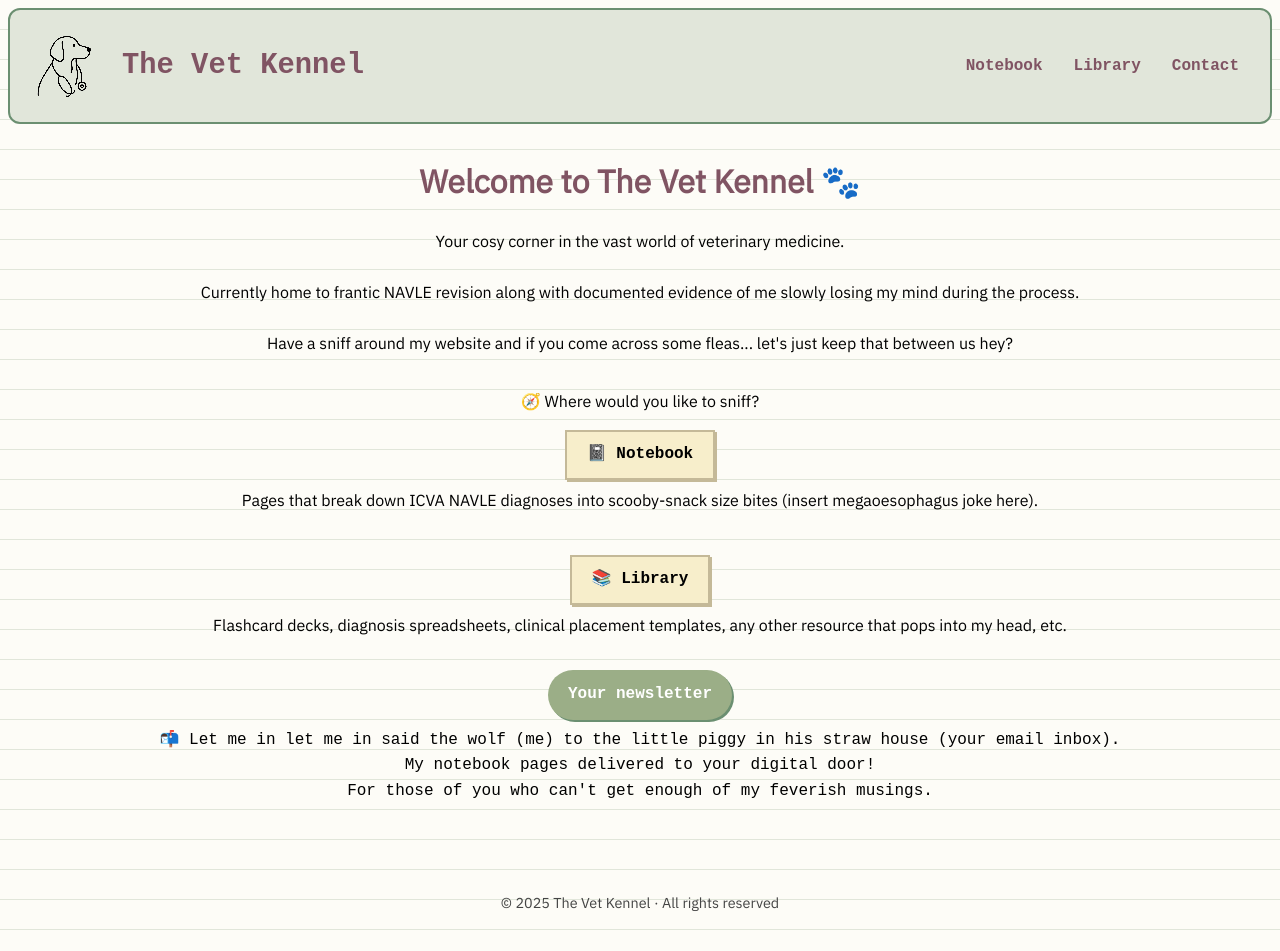
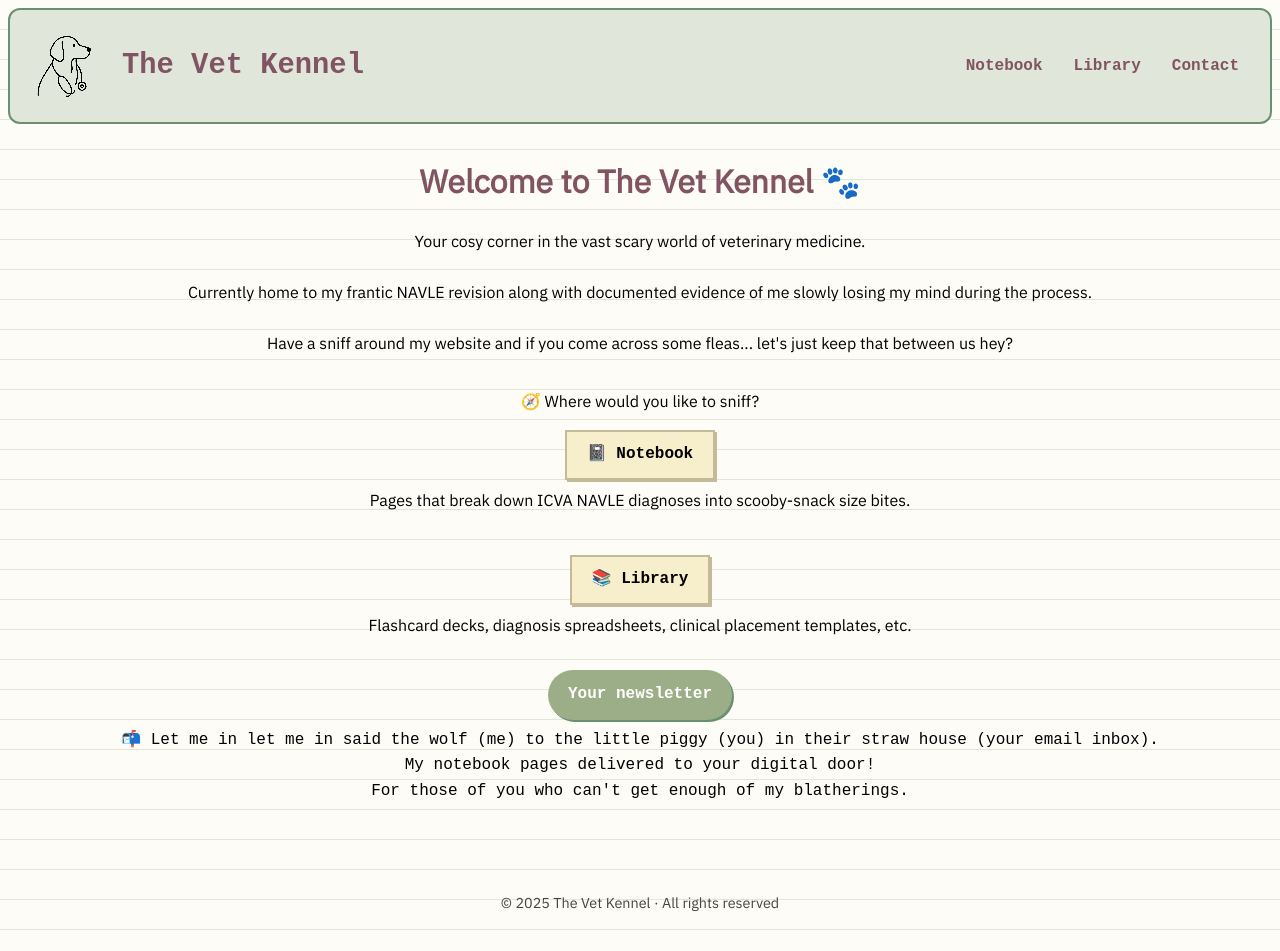
Before and after one commit to TheVetKennel/thevetkennel.github.io, a Jekyll site: the page built from index.md, in a window 1280 px wide. Built offline with Jekyll 4.4.1, drawn with Linux system fonts in a browser that asks for light colours.

Commit message:
Update index.md

```diff
--- a/index.md
+++ b/index.md
@@ -5,18 +5,18 @@
 
 <div class="homepage-container">
     <h1>Welcome to The Vet Kennel 🐾</h1>
-  <p>Your cosy corner in the vast world of veterinary medicine.<br><br>Currently home to frantic NAVLE revision along with documented evidence of me slowly losing my mind during the process.<br><br>Have a sniff around my website and if you come across some fleas... let's just keep that between us hey?</p>
+  <p>Your cosy corner in the vast scary world of veterinary medicine.<br><br>Currently home to my frantic NAVLE revision along with documented evidence of me slowly losing my mind during the process.<br><br>Have a sniff around my website and if you come across some fleas... let's just keep that between us hey?</p>
 
 <div class="navigation-buttons">
   <p>🧭 Where would you like to sniff?</p>
   <div class="button-group">
     <a class="retro-button" href="/notebook">📓 Notebook</a>
-    <span>Pages that break down ICVA NAVLE diagnoses into scooby-snack size bites (insert megaoesophagus joke here).</span><br>
+    <span>Pages that break down ICVA NAVLE diagnoses into scooby-snack size bites.</span><br>
     <a class="retro-button" href="/library">📚 Library</a>
-    <span>Flashcard decks, diagnosis spreadsheets, clinical placement templates, any other resource that pops into my head, etc.</span>
+    <span>Flashcard decks, diagnosis spreadsheets, clinical placement templates, etc.</span>
   </div>
 </div>
 
   <a class="cta-button" href="https://eepurl.com/hYOUR-LINK-HERE" target="_blank" style="margin-top: 2em; display: inline-block;">Your newsletter</a>
-<p class="retro-description">📬 Let me in let me in said the wolf (me) to the little piggy in his straw house (your email inbox).<br>My notebook pages delivered to your digital door!<br>For those of you who can't get enough of my feverish musings.</p>
+<p class="retro-description">📬 Let me in let me in said the wolf (me) to the little piggy (you) in their straw house (your email inbox).<br>My notebook pages delivered to your digital door!<br>For those of you who can't get enough of my blatherings.</p>
 </div>
```
